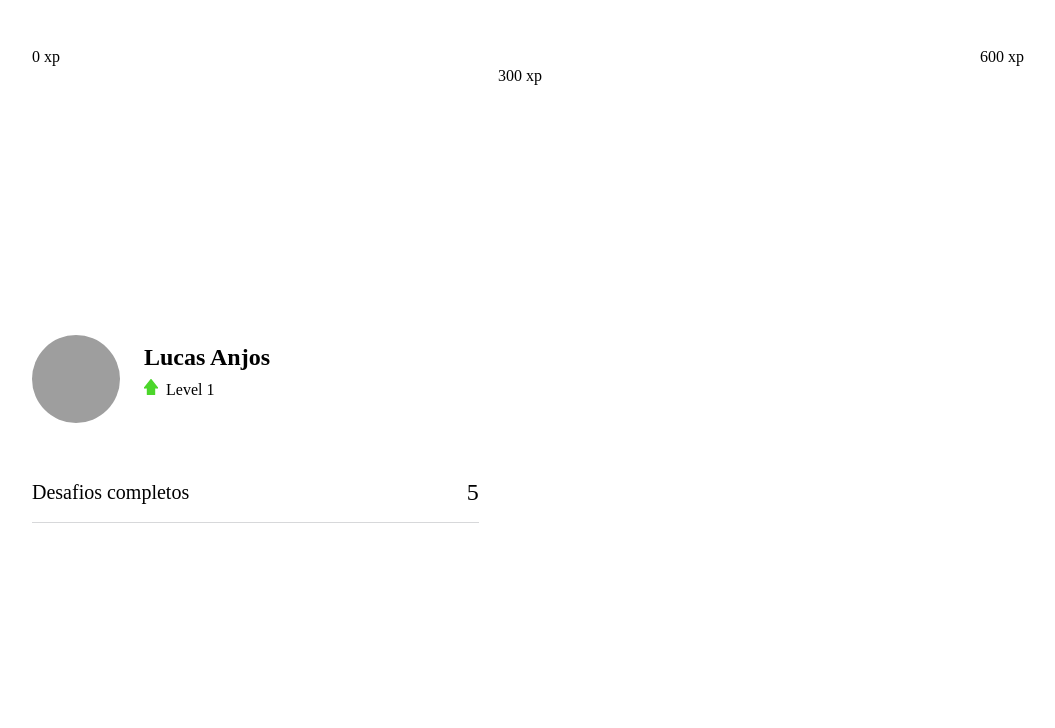
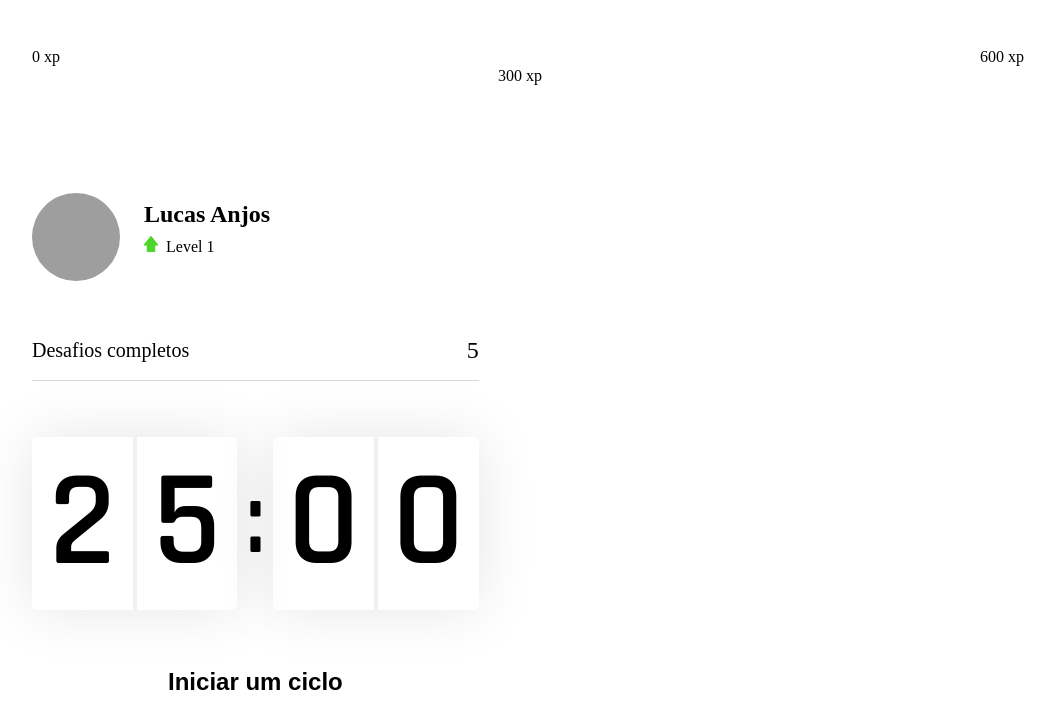
Before and after one commit to luskas8/shake-the-body, a Next.js app: page / in a window 1280 px wide. Shown: the top 728 px of the page, without its empty margins (112-1167 px from the left). Built offline with nearby package versions, Linux system fonts and the light colour scheme; grey boxes are pictures that could not be loaded.

Commit message:
Add countdown decrease time function and css

```diff
--- a/src/components/Countdown.tsx
+++ b/src/components/Countdown.tsx
@@ -1,17 +1,45 @@
+import { useState, useEffect } from 'react'
 import styles from '../styles/components/Countdown.module.css'
 
 export function Coutdown() {
+  const [time, setTime] = useState(25 * 60)
+  const [active, setActive] = useState(false)
+
+  const minutes = Math.floor(time / 60)
+  const seconts = time % 60
+
+  const [minLeft, minRight] = String(minutes).padStart(2, '0').split('')
+  const [secLeft, secRight] = String(seconts).padStart(2, '0').split('')
+
+  function startCountdown() {
+    setActive(true)
+  }
+
+  useEffect(() => {
+    if (active && time > 0) {
+      setTimeout(() => {
+        setTime(time - 1)
+      }, 1000)
+    }
+  }, [active, time])
+
   return (
-    <div className={styles.countdownContainer}>
-      <div>
-        <span>2</span>
-        <span>5</span>
+    <div>
+      <div className={styles.countdownContainer}>
+        <div>
+          <span>{minLeft}</span>
+          <span>{minRight}</span>
+        </div>
+        <span>:</span>
+        <div>
+          <span>{secLeft}</span>
+          <span>{secRight}</span>
+        </div>
       </div>
-      <span>:</span>
-      <div>
-        <span>0</span>
-        <span>0</span>
-      </div>
+
+      <button type="button" className={styles.countdownButton} onClick={startCountdown}>
+        Iniciar um ciclo
+    </button>
     </div>
   )
 }
--- a/src/pages/_document.tsx
+++ b/src/pages/_document.tsx
@@ -5,6 +5,7 @@ export default class MyDocument extends Document {
     return (
       <Html>
         <Head>
+          <link rel="shortcut icon" href="favicon.png" type="image/png"/>
           <link rel="preconnect" href="https://fonts.gstatic.com" />
           <link href="https://fonts.googleapis.com/css2?family=Inter:wght@400;500;600&family=Rajdhani:wght@600&display=swap" rel="stylesheet" />
         </Head>
--- a/src/pages/index.tsx
+++ b/src/pages/index.tsx
@@ -1,20 +1,24 @@
 import { CompletedChallengers } from '../components/CompletedChallengers'
+import { Coutdown } from '../components/Countdown'
 import { ExperienceBar } from '../components/ExperienceBar'
 import { Profile } from '../components/Profile'
 import styles from '../styles/pages/Home.module.css'
 
-export default function Home () {
+import Head from 'next/head'
+
+export default function Home() {
   return (
     <div className={styles.container}>
+      <Head><title>Início | Shake the Body</title></Head>
       <ExperienceBar />
 
       <section>
         <div>
           <Profile />
           <CompletedChallengers />
+          <Coutdown />
         </div>
         <div>
-
         </div>
       </section>
     </div>
--- /dev/null
+++ b/src/styles/components/Countdown.module.css
@@ -0,0 +1,68 @@
+.countdownContainer {
+  display: flex;
+  align-items: center;
+  font-family: Rajdhani;
+  font-weight: 600;
+  color: var(--title);
+}
+
+.countdownContainer > div {
+  flex: 1;
+
+  display: flex;
+  align-items: center;
+  justify-content: space-evenly;
+
+  background: var(--white);
+  box-shadow: 0 0 60px rgba(0, 0, 0, 0.10);
+  border-radius: 5px;
+  font-size: 8.5rem;
+  text-align: center;
+}
+
+.countdownContainer > div span {
+  flex: 1;
+}
+
+.countdownContainer > div span:first-child {
+  border-right: 2px solid #F0F1F3;
+}
+
+.countdownContainer > div span:last-child {
+  border-left: 2px solid #F0F1F3;
+}
+
+.countdownContainer > span {
+  font-size: 6.25rem;
+  margin: 0 0.5rem;
+}
+
+.countdownButton {
+  width: 100%;
+  height: 5rem;
+
+  margin-top: 2rem;
+
+  display: flex;
+  align-items: center;
+  justify-content: center;
+
+  border: 0;
+  border-radius: 5px;
+
+  background: var(--blue);
+  color: var(--white);
+
+  font-size: 1.5rem;
+  font-weight: 600;
+
+  transition: background-color .2s;
+}
+
+.countdownButton:hover {
+  background: var(--blue-dark);
+}
+
+.countdownButton:active {
+  background: var(--blue-twitter);
+}
```
